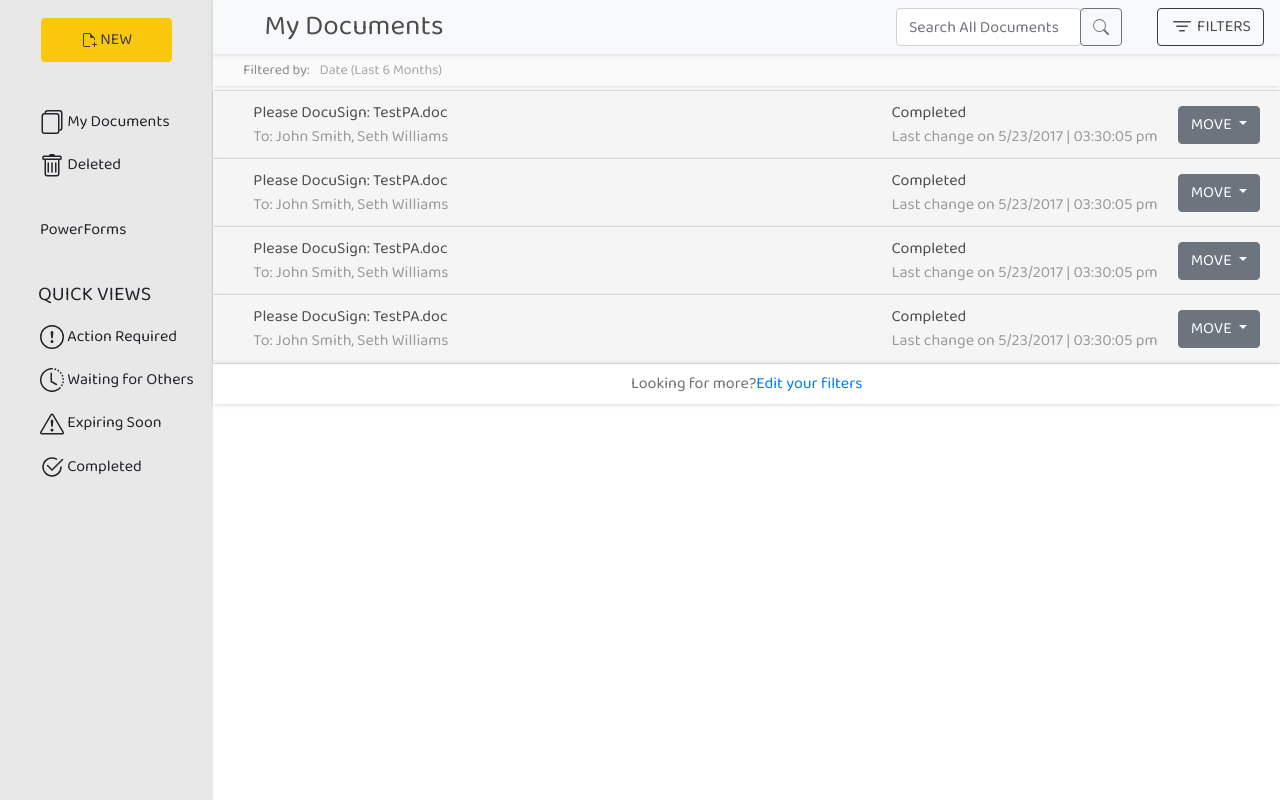
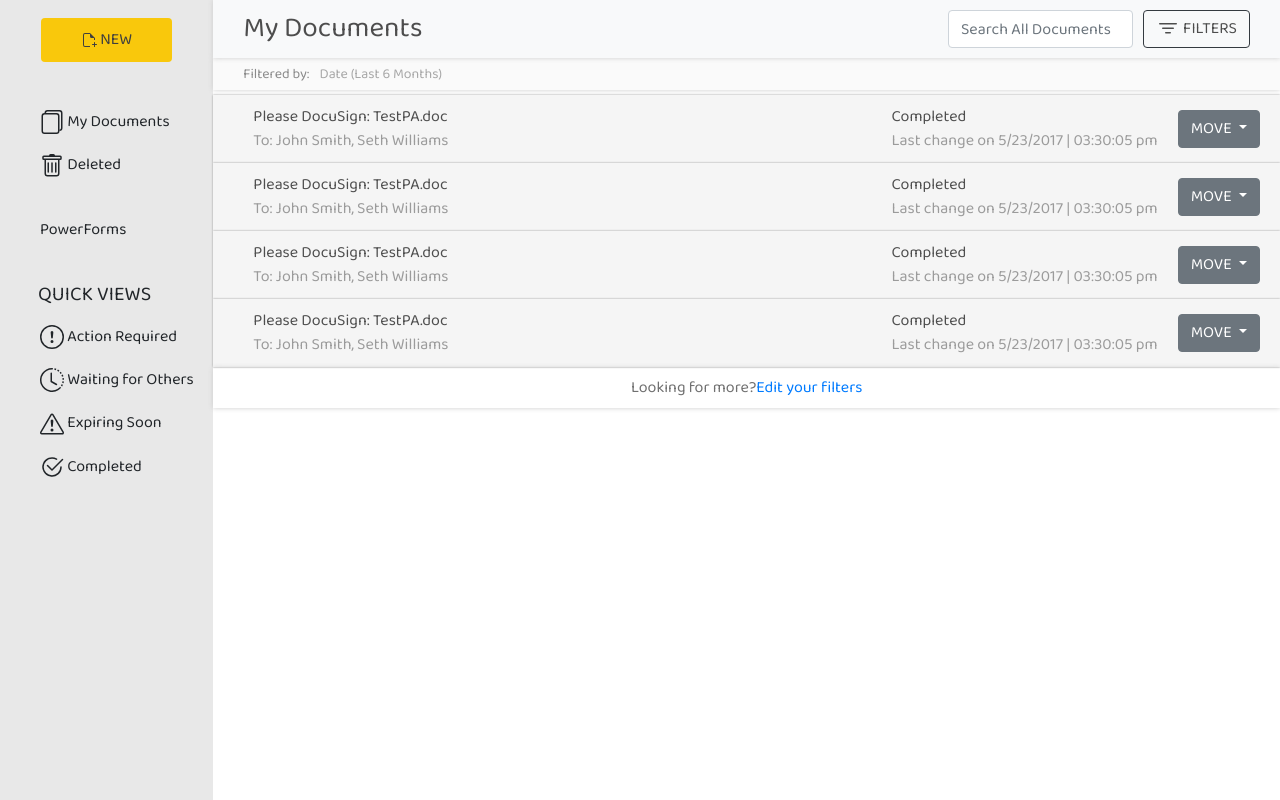
Before and after one commit to bvquoc2003/Demo-Hackathon, a plain HTML site: page index.html in a window 1280 px wide. Drawn offline with Linux system fonts and the light colour scheme.

Commit message:
del Search icon

```diff
--- a/css/style.css
+++ b/css/style.css
@@ -1,6 +1,10 @@
 @import url('https://fonts.googleapis.com/css2?family=Baloo+2&display=swap');
 body {
   font-family: 'Baloo 2', cursive, sans-serif;
+}
+
+.navbar {
+  padding: 10px 30px;
 }
 
 .row {
@@ -55,11 +59,13 @@
 
 
 .hItem {
-  margin-left: 35px;
-  /* padding: 10px; */
+  /* margin-left: 35px; */
   color: #4d4d4d;
 }
 
+.search-bar {
+  padding-right: 10px;
+}
 
 .bRight {
   margin: 0px;
--- a/index.html
+++ b/index.html
@@ -108,10 +108,10 @@
     <nav class="navbar navbar-expand-lg navbar-light bg-light header">
       <h3 class="hItem">My Documents</h3>
       <div class="right">
-        <form class="form-inline my-2 my-lg-0">
+        <form class="form-inline my-2 my-lg-0 search-bar">
           <input type="text" class="form-control" placeholder="Search All Documents" aria-label="Recipient's username"
             aria-describedby="button-addon2">
-          <div class="input-group-append">
+          <!-- <div class="input-group-append">
             <button class="btn btn-outline-secondary" type="button" id="button-addon2">
               <svg class="bi bi-search" width="1em" height="1em" viewBox="0 0 16 16" fill="currentColor"
                 xmlns="http://www.w3.org/2000/svg">
@@ -123,7 +123,7 @@
                   clip-rule="evenodd" />
               </svg>
             </button>
-          </div>
+          </div> -->
         </form>
         <button type="button" class="btn btn-outline-dark hItem">
           <svg class="bi bi-filter" width="1.5em" height="1.5em" viewBox="0 0 16 16" fill="currentColor"
```
